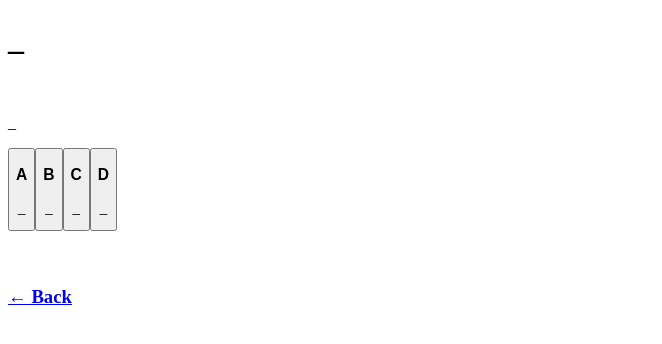
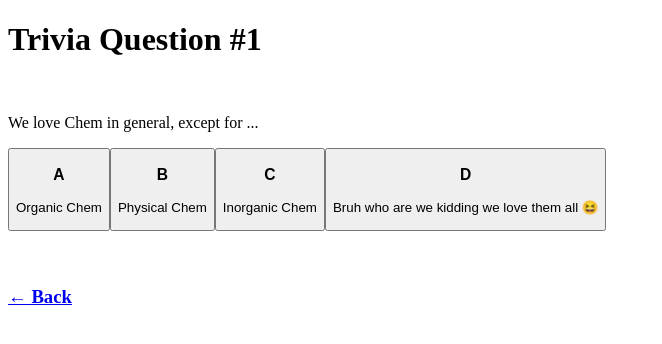
Before and after one commit to xyntechx/Teachers-Day-2021, a Next.js app: page /mr-ng/puzzle-one in a window 1280 px wide. Shown: the top 344 px of the page, without its empty margins (0-662 px from the left). Built offline with nearby package versions, Linux system fonts and the light colour scheme.

Commit message:
🐛 Custom component bug fix

```diff
--- a/pages/components/gift.js
+++ b/pages/components/gift.js
@@ -1,8 +1,8 @@
 import Head from "next/head";
 
 export default function Gift({ teacher, videoTitle }) {
-    teacher = "_";
-    videoTitle = "_";
+    if (teacher === undefined) teacher = "_";
+    if (videoTitle === undefined) videoTitle = "_";
 
     return (
         <div className="flex flex-col items-center justify-center min-w-full min-h-screen py-10">
--- a/pages/components/puzzle.js
+++ b/pages/components/puzzle.js
@@ -11,15 +11,15 @@ export default function Puzzle({
     optionFour,
     correctOption,
 }) {
-    teacher = "_";
-    puzzleNumber = "_";
-    title = "_";
-    question = "_";
-    optionOne = "_";
-    optionTwo = "_";
-    optionThree = "_";
-    optionFour = "_";
-    correctOption = "_";
+    if (teacher === undefined) teacher = "_";
+    if (puzzleNumber === undefined) puzzleNumber = "_";
+    if (title === undefined) title = "_";
+    if (question === undefined) question = "_";
+    if (optionOne === undefined) optionOne = "_";
+    if (optionTwo === undefined) optionTwo = "_";
+    if (optionThree === undefined) optionThree = "_";
+    if (optionFour === undefined) optionFour = "_";
+    if (correctOption === undefined) correctOption = "_";
 
     const submitAnswer = async (event) => {
         event.preventDefault();
--- a/pages/components/unlock-malay.js
+++ b/pages/components/unlock-malay.js
@@ -1,5 +1,5 @@
 export default function Unlock({ teacher }) {
-    teacher = "_";
+    if (teacher === undefined) teacher = "_";
 
     const unlock = async (event) => {
         event.preventDefault();
--- a/pages/components/unlock.js
+++ b/pages/components/unlock.js
@@ -1,5 +1,5 @@
 export default function Unlock({ teacher }) {
-    teacher = "_";
+    if (teacher === undefined) teacher = "_";
 
     const unlock = async (event) => {
         event.preventDefault();
```
Also changed, not shown: pages/components/teacher.js (+5 -5 lines).
